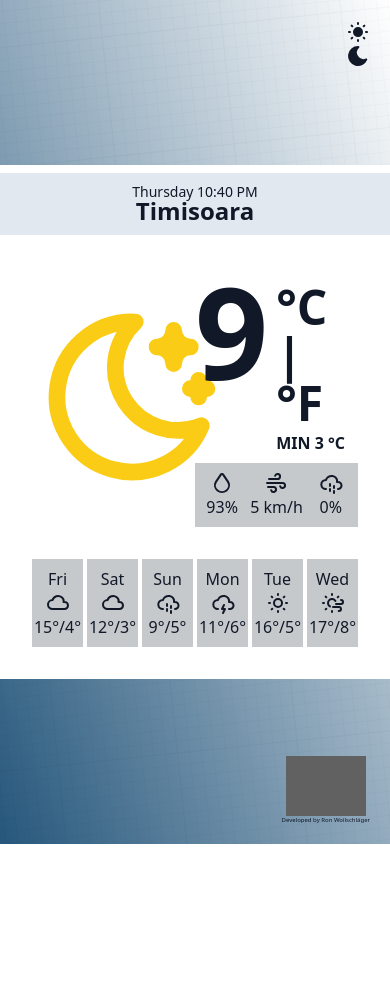
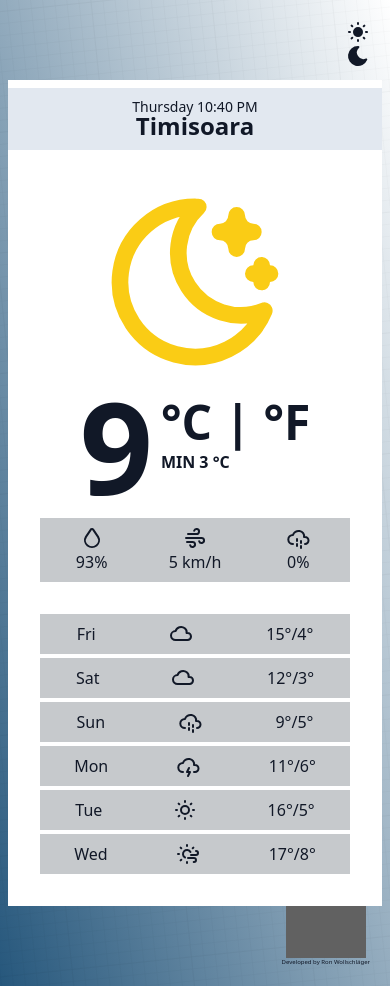
Before and after one commit to ron-wollschlaeger/iCodeThis-Challenge-Weather, a plain HTML site: page index.html in a window 390 px wide. Before the commit the page ends 844 px from the top, so only its background shows below. Drawn offline with Linux system fonts and the light colour scheme; grey boxes are pictures that could not be loaded; a script that the page names is missing.

Commit message:
Made it responsive

```diff
--- a/index.html
+++ b/index.html
@@ -159,7 +159,7 @@
     </button>
     <!-- Template END -->
 
-    <main class="bg-white dark:bg-gray-800 z-10 w-full max-w-screen-sm">
+    <main class="bg-white dark:bg-gray-800 z-10 w-full max-w-screen-sm my-20 mx-2">
       <header
         class="mt-2 mb-8 bg-slate-200 dark:bg-slate-700 text-center py-3 flex flex-col justify-center items-center"
       >
@@ -168,7 +168,7 @@
       </header>
 
       <div class="px-8 pb-8">
-        <div class="grid grid-cols-2 mb-8">
+        <div class="grid grid-rows-2 sm:grid-cols-2 sm:grid-rows-none mb-8">
           <div class="row-span-2 self-center mx-auto text-yellow-400">
             <svg
               xmlns="http://www.w3.org/2000/svg"
@@ -194,7 +194,7 @@
           </div>
 
           <div>
-            <div class="flex gap-2 mb-2">
+            <div class="flex gap-2 mb-2 justify-center">
               <span class="text-9xl font-bold">9</span>
               <div class="flex flex-col text-5xl gap-1 font-semibold mt-4">
                 <span>°C | °F</span>
@@ -270,8 +270,8 @@
           </div>
         </div>
 
-        <div class="flex gap-1">
-          <div class="flex flex-col items-center bg-gray-800/25 dark:bg-gray-200/25 py-2 w-full">
+        <div class="flex flex-wrap sm:flex-nowrap gap-1">
+          <div class="flex justify-around sm:flex-col items-center bg-gray-800/25 dark:bg-gray-200/25 py-2 w-full">
             <span>Fri</span>
             <svg
               xmlns="http://www.w3.org/2000/svg"
@@ -292,7 +292,7 @@
             </svg>
             <span>15°/4°</span>
           </div>
-          <div class="flex flex-col items-center bg-gray-800/25 dark:bg-gray-200/25 py-2 w-full">
+          <div class="flex justify-around sm:flex-col items-center bg-gray-800/25 dark:bg-gray-200/25 py-2 w-full">
             <span>Sat</span>
             <svg
               xmlns="http://www.w3.org/2000/svg"
@@ -313,7 +313,7 @@
             </svg>
             <span>12°/3°</span>
           </div>
-          <div class="flex flex-col items-center bg-gray-800/25 dark:bg-gray-200/25 py-2 w-full">
+          <div class="flex justify-around sm:flex-col items-center bg-gray-800/25 dark:bg-gray-200/25 py-2 w-full">
             <span>Sun</span>
             <svg
               xmlns="http://www.w3.org/2000/svg"
@@ -335,7 +335,7 @@
             </svg>
             <span>9°/5°</span>
           </div>
-          <div class="flex flex-col items-center bg-gray-800/25 dark:bg-gray-200/25 py-2 w-full">
+          <div class="flex justify-around sm:flex-col items-center bg-gray-800/25 dark:bg-gray-200/25 py-2 w-full">
             <span>Mon</span>
             <svg
               xmlns="http://www.w3.org/2000/svg"
@@ -357,7 +357,7 @@
             </svg>
             <span>11°/6°</span>
           </div>
-          <div class="flex flex-col items-center bg-gray-800/25 dark:bg-gray-200/25 py-2 w-full">
+          <div class="flex justify-around sm:flex-col items-center bg-gray-800/25 dark:bg-gray-200/25 py-2 w-full">
             <span>Tue</span>
             <svg
               xmlns="http://www.w3.org/2000/svg"
@@ -379,7 +379,7 @@
             </svg>
             <span>16°/5°</span>
           </div>
-          <div class="flex flex-col items-center bg-gray-800/25 dark:bg-gray-200/25 py-2 w-full">
+          <div class="flex justify-around sm:flex-col items-center bg-gray-800/25 dark:bg-gray-200/25 py-2 w-full">
             <span>Wed</span>
             <svg
               xmlns="http://www.w3.org/2000/svg"
```
Also changed, not shown: dist/style.css.
